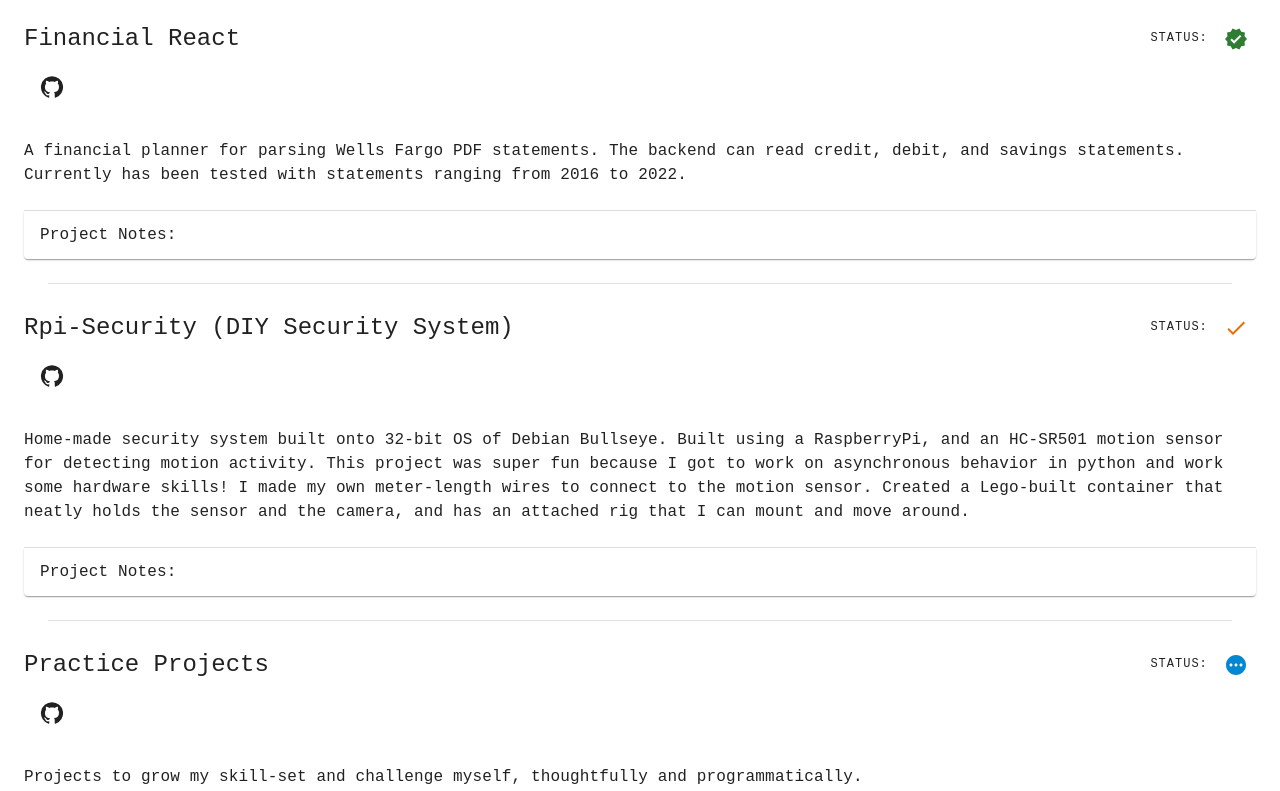
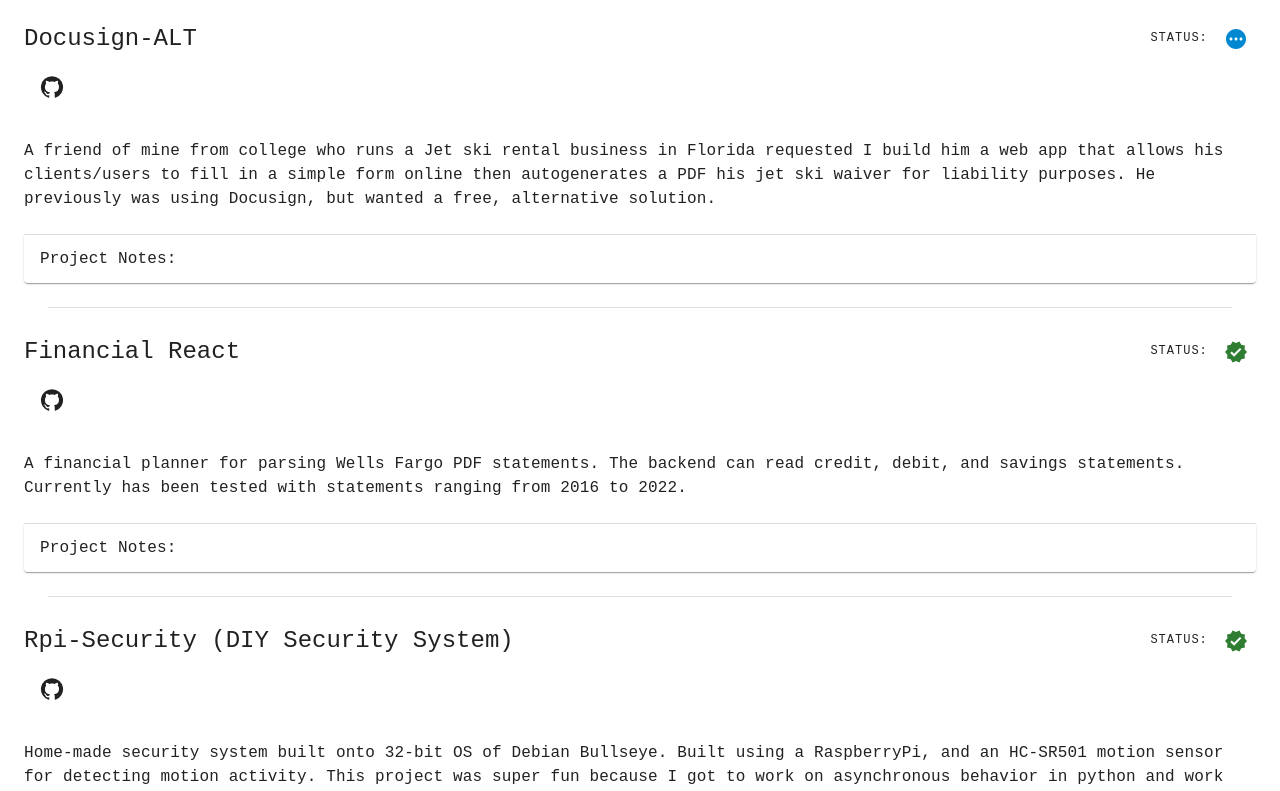
Before and after one commit to eddie-thomas/portfolio, a React (Create React App) app: page / in a window 1280 px wide. Shown: the part 960-1751 px from the top of the page. Built offline with nearby package versions, Linux system fonts and the light colour scheme.

Commit message:
Update content

```diff
--- a/src/content.ts
+++ b/src/content.ts
@@ -28,6 +28,20 @@
  */
 export const PROJECTS: Array<ContentType> = [
   {
+    name: "Docusign-ALT",
+    project: "https://github.com/eddie-thomas/docusign-alt",
+    description: `A friend of mine from college who runs a Jet ski rental business in Florida requested
+    I build him a web app that allows his clients/users to fill in a simple form online then autogenerates
+    a PDF his jet ski waiver for liability purposes. He previously was using Docusign, but wanted a free,
+    alternative solution.`,
+    status: Status.Started,
+    notes: [
+      "This project is on-going and more notes will be added as the project nears an end.",
+      `Results are expected as of ${new Date("03/15/2023").toDateString()}.`,
+    ],
+    last_updated: new Date("02/15/2023"),
+  },
+  {
     name: "Financial React",
     project: "https://github.com/eddie-thomas/FinancialReact",
     description: `A financial planner for parsing Wells Fargo PDF statements.
@@ -50,7 +64,7 @@
     in python and work some hardware skills! I made my own meter-length wires to connect
     to the motion sensor. Created a Lego-built container that neatly holds the sensor and
     the camera, and has an attached rig that I can mount and move around.`,
-    status: Status.Finished,
+    status: Status.Complete,
     notes: [
       "Very simple project.",
       "Built the camera/motion sensor case in legos!",
@@ -66,17 +80,7 @@
       "Move video storage to an external USB, and add a schedule script to delete old video files periodically.",
       "Tentative: Create YouTube video for submission to Google to ask for use of the Google Drive API to post video footage to my Google drive.",
     ],
-    last_updated: new Date("01/22/2023"),
-  },
-  {
-    name: "Practice Projects",
-    project: "https://github.com/eddie-thomas/Practice-Projects",
-    description: `Projects to grow my skill-set and challenge myself, thoughtfully and programmatically.`,
-    status: Status.Started,
-    notes: [
-      "This project will likely never have an end, I hope to build it up to be a fairly large repo.",
-    ],
-    last_updated: new Date("01/22/2023"),
+    last_updated: new Date("02/03/2023"),
   },
 ];
 
--- a/src/utils.ts
+++ b/src/utils.ts
@@ -17,6 +17,7 @@
   "https://github.com/eddie-thomas/rpi-security",
   "https://github.com/eddie-thomas/Practice-Projects",
   "https://github.com/thom8047/FinancialReacts_v1.0.0",
+  "https://github.com/eddie-thomas/docusign-alt",
 ];
 
 /**
```
